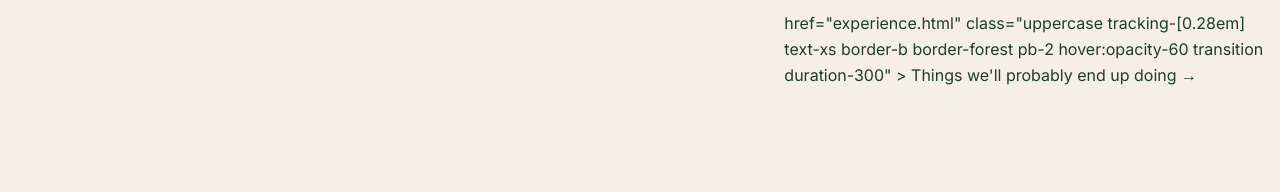
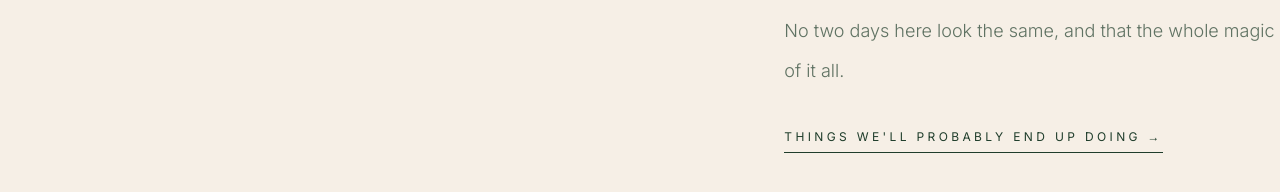
Before and after one commit to shreyagurung/daara-pari, a website built with Vite: page index.html in a window 1280 px wide. Shown: the part 3079-3271 px from the top of the page. Built offline with nearby package versions, Linux system fonts and the light colour scheme; a web font is replaced by a local one.

Commit message:
Update index.html

```diff
--- a/index.html
+++ b/index.html
@@ -342,8 +342,12 @@ I'm so glad you found your way here.</p>
               Other days, we drive up to watch Kanchenjunga change colour with the morning light.
               And sometimes we take an unknown left, simply because we've never been down that road before.
             </p>
+             <p class="text-base md:text-lg text-forest/70 leading-8 md:leading-10 mb-8 font-light">
 
+          No two days here look the same, and that the whole magic of it all.
 
+            </p>
+                  <a
                 href="experience.html"
                 class="uppercase tracking-[0.28em] text-xs border-b border-forest pb-2 hover:opacity-60 transition duration-300"
             >
```
